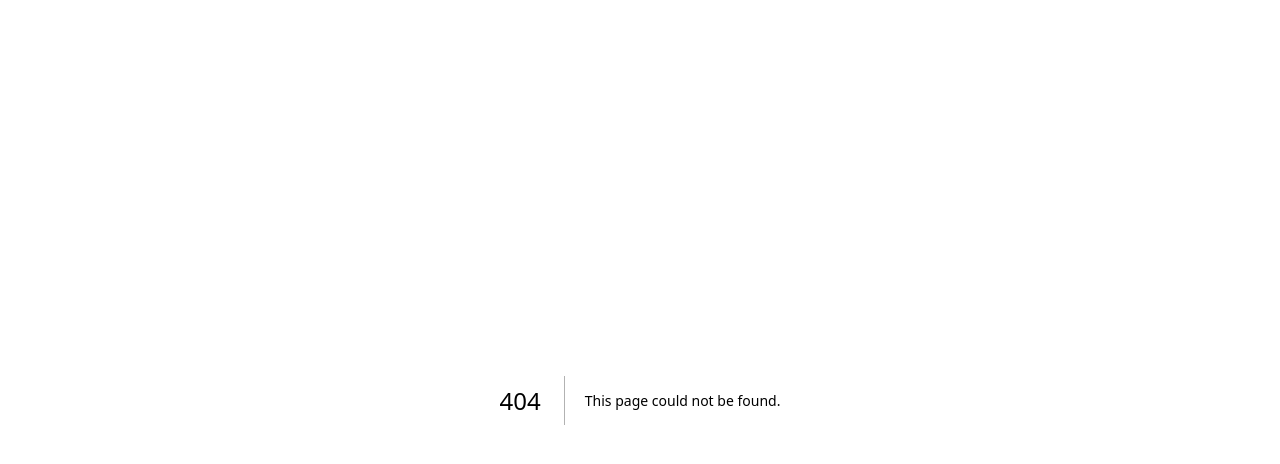
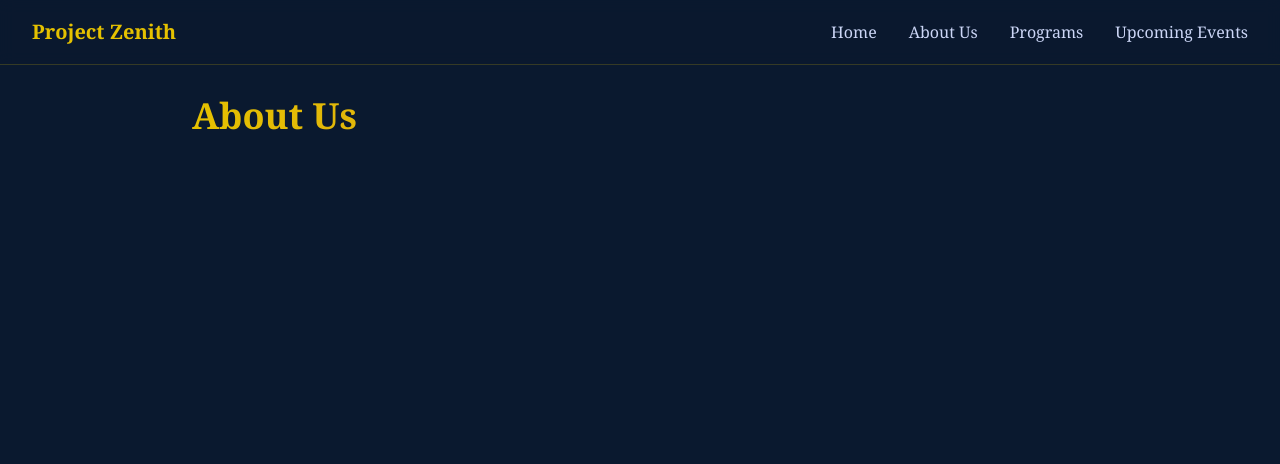
Before and after one commit to vishnusomisetty1/project-zenith, a Next.js app: page /about in a window 1280 px wide. Before the commit this address had no page. Shown: the top 464 px of the page. Built offline with nearby package versions, Linux system fonts and the light colour scheme.

Commit message:
nav bar setup

```diff
--- /dev/null
+++ b/src/app/about/page.tsx
@@ -0,0 +1,16 @@
+import Navbar from '@/components/Navbar';
+
+export default function About() {
+  return (
+    <main className="bg-[#0A192F] text-[#CCD6F6] font-serif min-h-screen">
+      <Navbar />
+      <section className="pt-24 px-8">
+        <div className="max-w-4xl mx-auto">
+          <h1 className="text-4xl font-bold mb-8 bg-gradient-to-r from-[#E5C100] via-[#DBA514] to-[#E5C100] text-transparent bg-clip-text">
+            About Us
+          </h1>
+        </div>
+      </section>
+    </main>
+  );
+}
--- /dev/null
+++ b/src/app/events/page.tsx
@@ -0,0 +1,16 @@
+import Navbar from '@/components/Navbar';
+
+export default function Events() {
+  return (
+    <main className="bg-[#0A192F] text-[#CCD6F6] font-serif min-h-screen">
+      <Navbar />
+      <section className="pt-24 px-8">
+        <div className="max-w-4xl mx-auto">
+          <h1 className="text-4xl font-bold mb-8 bg-gradient-to-r from-[#E5C100] via-[#DBA514] to-[#E5C100] text-transparent bg-clip-text">
+            Upcoming Events
+          </h1>
+        </div>
+      </section>
+    </main>
+  );
+}
--- a/src/app/page.tsx
+++ b/src/app/page.tsx
@@ -1,6 +1,9 @@
+import Navbar from '@/components/Navbar';
+
 export default function Home() {
   return (
     <main className="bg-[#0A192F] text-[#CCD6F6] font-serif">
+      <Navbar />
       {/* Hero Section */}
       <section className="min-h-screen flex flex-col items-center justify-center text-center p-8">
         <div className="max-w-4xl mx-auto">
@@ -31,15 +34,6 @@
               className="px-8 py-3 border-2 border-[#E5C100] text-[#E5C100] font-semibold rounded-lg hover:bg-[#E5C100]/10 transition-colors shadow-[0_0_15px_rgba(229,193,0,0.15)] font-serif"
             >
               Join the Team
-            </a>
-
-            <a
-              href="https://instagram.com"
-              target="_blank"
-              rel="noopener noreferrer"
-              className="px-8 py-3 border-2 border-[#8892B0] text-[#8892B0] font-semibold rounded-lg hover:bg-[#8892B0]/10 transition-colors font-serif"
-            >
-              Follow Us on Instagram
             </a>
           </div>
         </div>
--- /dev/null
+++ b/src/app/programs/page.tsx
@@ -0,0 +1,16 @@
+import Navbar from '@/components/Navbar';
+
+export default function Programs() {
+  return (
+    <main className="bg-[#0A192F] text-[#CCD6F6] font-serif min-h-screen">
+      <Navbar />
+      <section className="pt-24 px-8">
+        <div className="max-w-4xl mx-auto">
+          <h1 className="text-4xl font-bold mb-8 bg-gradient-to-r from-[#E5C100] via-[#DBA514] to-[#E5C100] text-transparent bg-clip-text">
+            Our Programs
+          </h1>
+        </div>
+      </section>
+    </main>
+  );
+}
--- /dev/null
+++ b/src/components/Navbar.tsx
@@ -0,0 +1,44 @@
+export default function Navbar() {
+  return (
+    <nav className="fixed w-full bg-[#0A192F]/90 backdrop-blur-sm border-b border-[#E5C100]/20 z-50">
+      <div className="max-w-7xl mx-auto px-4 sm:px-6 lg:px-8">
+        <div className="flex items-center justify-between h-16">
+          <div className="flex-shrink-0">
+            <a href="/" className="text-[#E5C100] font-serif font-bold text-xl">
+              Project Zenith
+            </a>
+          </div>
+
+          <div className="hidden sm:block">
+            <div className="flex items-center space-x-8">
+              <a
+                href="/"
+                className="text-[#CCD6F6] hover:text-[#E5C100] font-serif transition-colors"
+              >
+                Home
+              </a>
+              <a
+                href="/about"
+                className="text-[#CCD6F6] hover:text-[#E5C100] font-serif transition-colors"
+              >
+                About Us
+              </a>
+              <a
+                href="/programs"
+                className="text-[#CCD6F6] hover:text-[#E5C100] font-serif transition-colors"
+              >
+                Programs
+              </a>
+              <a
+                href="/events"
+                className="text-[#CCD6F6] hover:text-[#E5C100] font-serif transition-colors"
+              >
+                Upcoming Events
+              </a>
+            </div>
+          </div>
+        </div>
+      </div>
+    </nav>
+  );
+}
```
